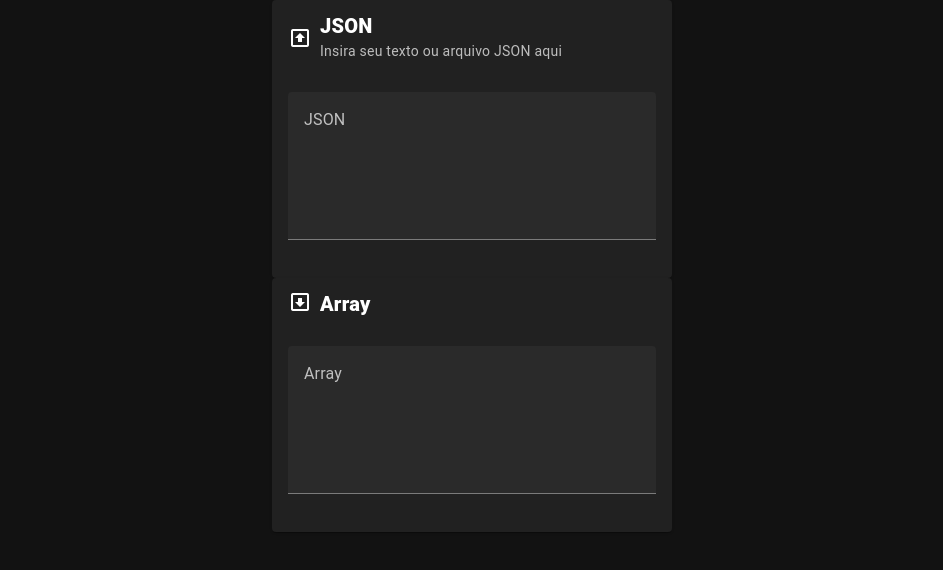
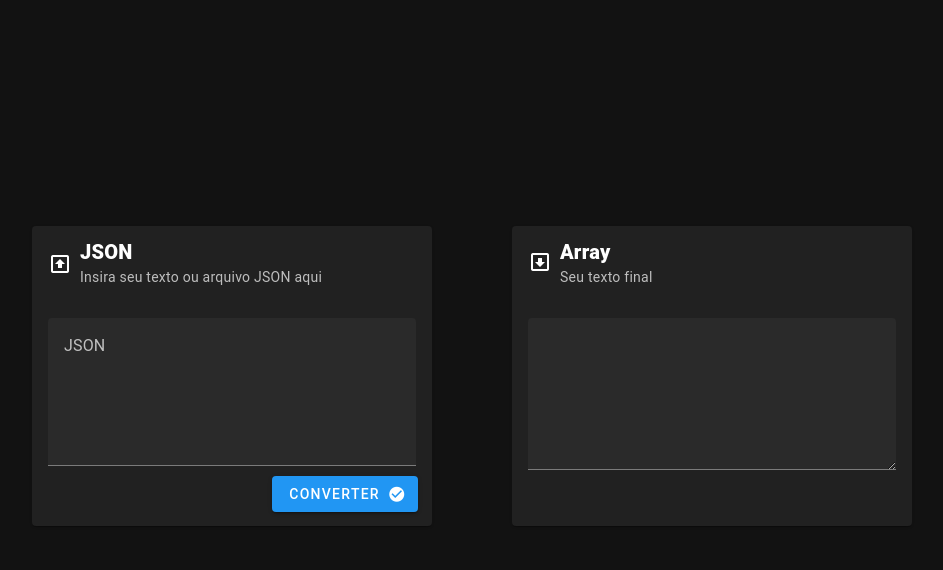
Before and after one commit to ian-a-russo/conversor-de-json-para-array, a Vue app: page / in a window 1280 px wide. Shown: the top 570 px of the page, without its empty margins (168-1111 px from the left). Built offline with nearby package versions, Linux system fonts and the light colour scheme.

Commit message:
feat: json para array implementado

```diff
--- a/package.json
+++ b/package.json
@@ -8,6 +8,7 @@
   },
   "dependencies": {
     "@mdi/font": "7.4.47",
+    "pinia": "^2.2.1",
     "roboto-fontface": "*",
     "vue": "^3.4.31",
     "vuetify": "^3.6.11"
--- a/src/App.vue
+++ b/src/App.vue
@@ -1,8 +1,6 @@
 <template>
   <v-app>
-    <v-main>
-      <Index />
-    </v-main>
+    <Index />
   </v-app>
 </template>
 
--- a/src/components/CaixaDeEntradaJson.vue
+++ b/src/components/CaixaDeEntradaJson.vue
@@ -1,5 +1,31 @@
 <template>
   <v-container fluid>
-    <v-textarea label="JSON"></v-textarea>
+    <v-textarea label="JSON" v-model="jsonContent"></v-textarea>
+    <v-btn @click="pesquisar(jsonContent)" color="primary">
+      Converter
+      <v-icon icon="mdi-checkbox-marked-circle" end></v-icon>
+    </v-btn>
   </v-container>
 </template>
+
+<script setup lang="ts">
+import { useJsonStore } from "@/store";
+import { ref } from "vue";
+
+const store = useJsonStore();
+
+const jsonContent = ref("");
+
+function pesquisar(content: string) {
+  store.fetchJson(content);
+  store.converterChavesJSONParaArray();
+  console.log(store.getJsonConvertido);
+}
+</script>
+
+<style scoped>
+.v-btn {
+  margin-top: -0.8rem;
+  left: 14rem;
+}
+</style>
--- a/src/components/CaixaDeSaidaArray.vue
+++ b/src/components/CaixaDeSaidaArray.vue
@@ -1,5 +1,13 @@
 <template>
   <v-container fluid>
-    <v-textarea label="Array"></v-textarea>
+    <v-textarea :readonly="true" :value="array">{{ array }}</v-textarea>
   </v-container>
 </template>
+
+<script setup lang="ts">
+import { useJsonStore } from "@/store";
+import { computed } from "vue";
+
+const store = useJsonStore();
+const array = computed(() => store.getJsonConvertido);
+</script>
--- a/src/components/CardCaixaDeEntrada.vue
+++ b/src/components/CardCaixaDeEntrada.vue
@@ -8,6 +8,7 @@ import CaixaDeEntradaJson from "./CaixaDeEntradaJson.vue";
     prepend-icon="mdi-arrow-up-bold-box-outline"
     subtitle="Insira seu texto ou arquivo JSON aqui"
     width="400"
+    height="300"
   >
     <CaixaDeEntradaJson />
     <template v-slot:title>
@@ -15,3 +16,15 @@ import CaixaDeEntradaJson from "./CaixaDeEntradaJson.vue";
     </template>
   </v-card>
 </template>
+
+<style scoped>
+.v-card {
+  position: relative;
+}
+
+.v-file-input {
+  position: absolute;
+  width: 80%;
+  margin: -2.9rem 0 0 1rem;
+}
+</style>
--- a/src/components/CardCaixaDeSaida.vue
+++ b/src/components/CardCaixaDeSaida.vue
@@ -3,7 +3,7 @@ import CaixaDeSaidaArray from "./CaixaDeSaidaArray.vue";
 </script>
 
 <template>
-  <v-card class="mx-auto" width="400">
+  <v-card class="mx-auto" width="400" height="300" subtitle="Seu texto final">
     <template v-slot:prepend>
       <v-icon class="rotated-icon">mdi-arrow-up-bold-box-outline</v-icon>
     </template>
--- a/src/components/Index.vue
+++ b/src/components/Index.vue
@@ -1,9 +1,19 @@
 <template>
-  <CardCaixaDeEntrada />
-  <CardCaixaDeSaida />
+  <v-main>
+    <CardCaixaDeEntrada />
+    <CardCaixaDeSaida />
+  </v-main>
 </template>
 
 <script setup lang="ts">
 import CardCaixaDeEntrada from "./CardCaixaDeEntrada.vue";
 import CardCaixaDeSaida from "./CardCaixaDeSaida.vue";
 </script>
+
+<style scoped>
+.v-main {
+  display: flex;
+  align-items: center;
+  margin: 0 10rem 3rem 10rem;
+}
+</style>
--- a/src/main.ts
+++ b/src/main.ts
@@ -5,16 +5,18 @@
  */
 
 // Plugins
-import { registerPlugins } from '@/plugins'
+import { registerPlugins } from "@/plugins";
 
 // Components
-import App from './App.vue'
+import App from "./App.vue";
 
 // Composables
-import { createApp } from 'vue'
+import { createApp } from "vue";
+import { createPinia } from "pinia";
 
-const app = createApp(App)
+const app = createApp(App);
+const pinia = createPinia();
 
-registerPlugins(app)
+registerPlugins(app);
 
-app.mount('#app')
+app.use(pinia).mount("#app");
--- /dev/null
+++ b/src/store/index.ts
@@ -0,0 +1,32 @@
+import { defineStore } from "pinia";
+import { computed, ref } from "vue";
+
+export const useJsonStore = defineStore("categoria", () => {
+  const json = ref("");
+  const jsonConvertido = ref<String[]>([]);
+
+  const getJson = computed(() => json.value);
+  const getJsonConvertido = computed(() => jsonConvertido.value);
+
+  function fetchJson(jsonContent: string) {
+    json.value = jsonContent;
+  }
+
+  function converterChavesJSONParaArray() {
+    const jsonObject = JSON.parse(json.value);
+    const atributosJSON = [];
+    for (let chave in jsonObject) {
+      atributosJSON.push(`"${chave.toLowerCase()}"   `);
+    }
+    jsonConvertido.value = atributosJSON;
+  }
+
+  return {
+    json,
+    jsonConvertido,
+    getJson,
+    getJsonConvertido,
+    fetchJson,
+    converterChavesJSONParaArray,
+  };
+});
```
Also changed, not shown: src/api/converterJSONParaArray.ts (deleted, +0 -9 lines), 1 other file (tests, documents, lock files or other folders).
